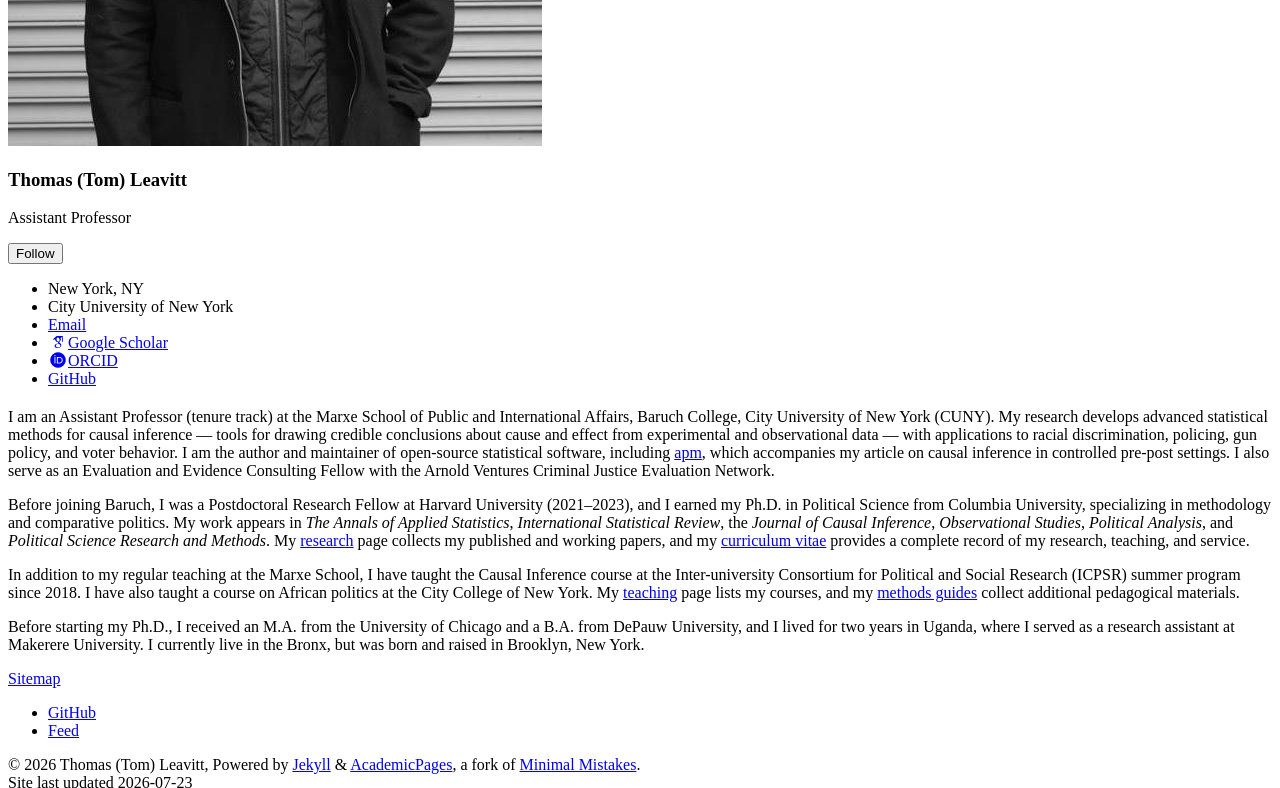
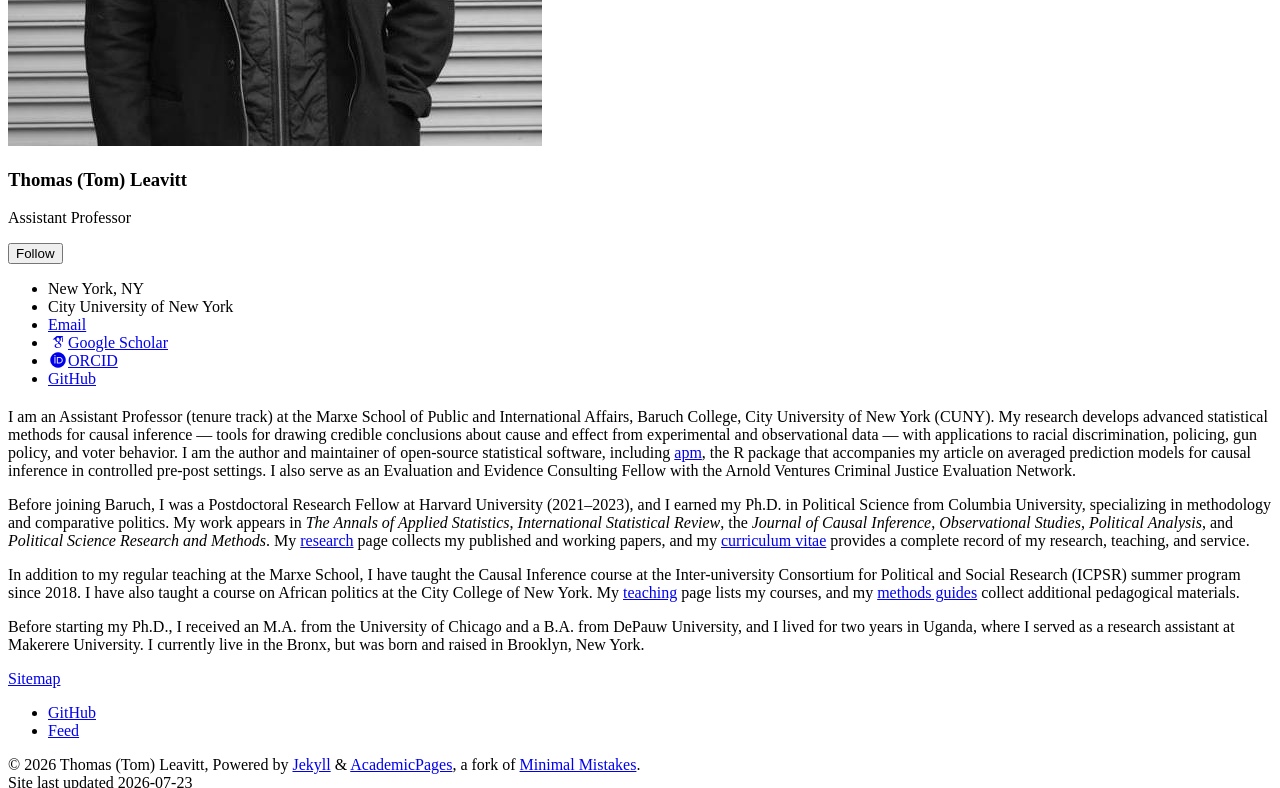
Before and after one commit to tl2624/tl2624.github.io, a Jekyll site: the page built from _pages/about.md, in a window 1280 px wide and 900 px high, scrolled down 596 px, cut to the strip 0-788 px from the top of the window. Built offline with Jekyll 4.4.1, drawn with Linux system fonts in a browser that asks for light colours; some web fonts are replaced.

Commit message:
Revert apm sentence to the fuller description
Co-Authored-By: Claude Opus 4.8 <noreply@anthropic.com>

```diff
--- a/_pages/about.md
+++ b/_pages/about.md
@@ -7,7 +7,7 @@ redirect_from:
   - /about.html
 ---
 
-I am an Assistant Professor (tenure track) at the Marxe School of Public and International Affairs, Baruch College, City University of New York (CUNY). My research develops advanced statistical methods for causal inference — tools for drawing credible conclusions about cause and effect from experimental and observational data — with applications to racial discrimination, policing, gun policy, and voter behavior. I am the author and maintainer of open-source statistical software, including [apm](https://tl2624.github.io/apm/), which accompanies my article on causal inference in controlled pre-post settings. I also serve as an Evaluation and Evidence Consulting Fellow with the Arnold Ventures Criminal Justice Evaluation Network.
+I am an Assistant Professor (tenure track) at the Marxe School of Public and International Affairs, Baruch College, City University of New York (CUNY). My research develops advanced statistical methods for causal inference — tools for drawing credible conclusions about cause and effect from experimental and observational data — with applications to racial discrimination, policing, gun policy, and voter behavior. I am the author and maintainer of open-source statistical software, including [apm](https://tl2624.github.io/apm/), the R package that accompanies my article on averaged prediction models for causal inference in controlled pre-post settings. I also serve as an Evaluation and Evidence Consulting Fellow with the Arnold Ventures Criminal Justice Evaluation Network.
 
 Before joining Baruch, I was a Postdoctoral Research Fellow at Harvard University (2021–2023), and I earned my Ph.D. in Political Science from Columbia University, specializing in methodology and comparative politics. My work appears in *The Annals of Applied Statistics*, *International Statistical Review*, the *Journal of Causal Inference*, *Observational Studies*, *Political Analysis*, and *Political Science Research and Methods*. My [research](/research/) page collects my published and working papers, and my [curriculum vitae](/cv/) provides a complete record of my research, teaching, and service.
 
```
